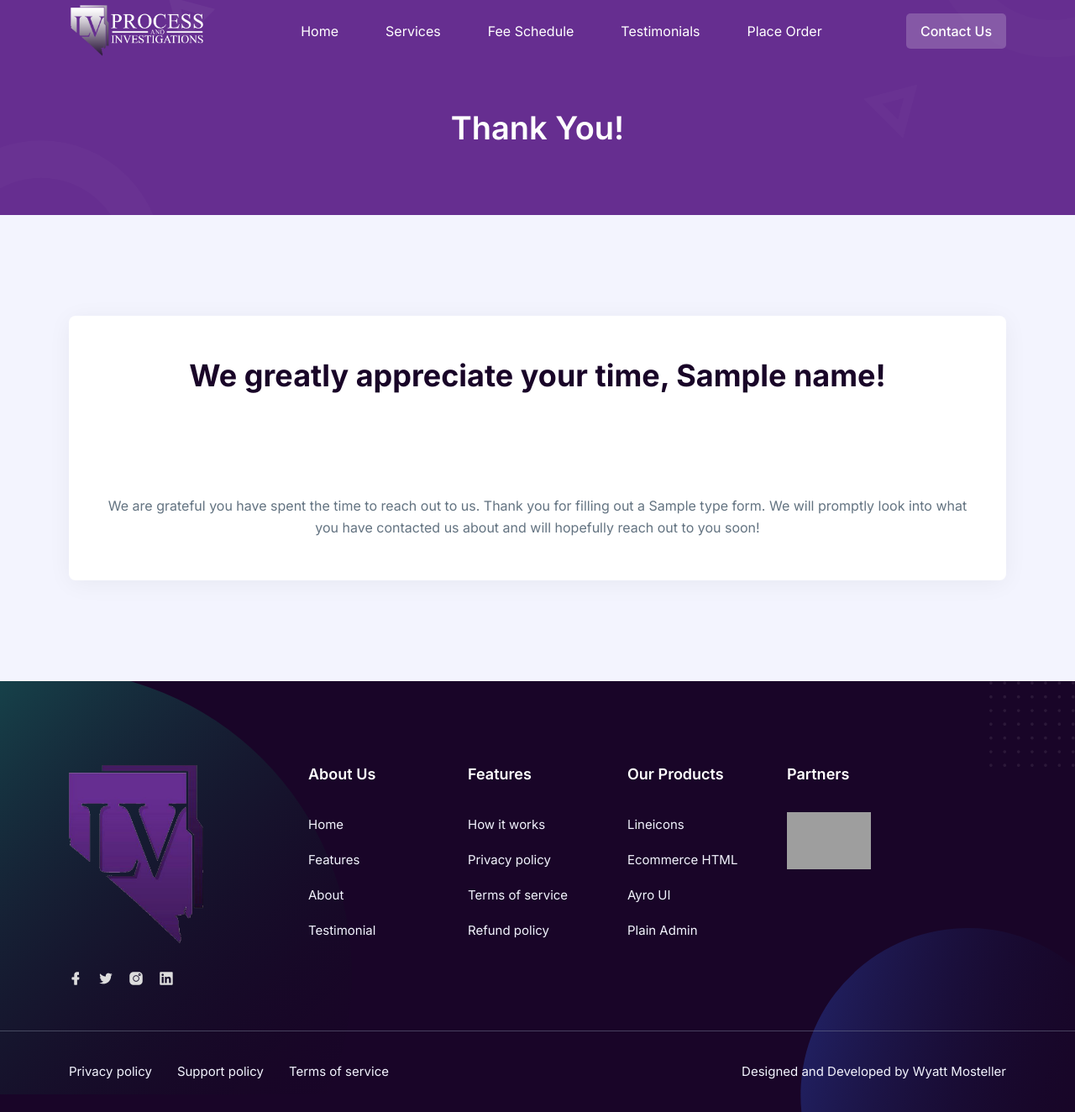
After one commit to WBMost/LVProcess, a Django app: template website/templates/thanks.html in a window 1280 px wide. The commit adds this page. Shown: the whole page at 84% size. Run offline with Django 4.2, Linux system fonts and the light colour scheme; the template is opened without the code that fills it: most values are stand-ins (such as "Sample title", 1, 10 or a date in 2020); some libraries are stand-ins or nearby versions; grey boxes are pictures that could not be loaded.

Commit message:
Fixed titles for certain pages smoothed out emailing for filling out forms

```diff
--- a/website/templates/contact.html
+++ b/website/templates/contact.html
@@ -57,12 +57,6 @@
               <div class="col-xl-4 col-lg-5">
                   <div class="ud-contact-form-wrapper wow fadeInUp"
                       data-wow-delay=".2s">
-                      {% if name %}
-                      <center>
-                          <h3>Thank you, {{name}}!</h3><br><br><br><br>
-                          <p>We have recieved your email and will get back to you shortly.</p><br><br><br>
-                      </center>
-                      {% else %}
                       <h3 class="ud-contact-form-title">Send us a Message</h3>
                       <form action="{% url 'contact' %}" method="post" class="ud-contact-form">
                         {% csrf_token %}
--- a/website/templates/pricing.html
+++ b/website/templates/pricing.html
@@ -1,6 +1,6 @@
 {% extends 'base.html' %}
 {% load static %}
-{% block title %}Pricing{% endblock %}
+{% block title %}Fee Schedule{% endblock %}
 
 {% block content %}
 
--- a/website/templates/services.html
+++ b/website/templates/services.html
@@ -1,6 +1,6 @@
 {% extends 'base.html' %}
 {% load static %}
-{% block title %}About Us{% endblock %}
+{% block title %}Services{% endblock %}
 
 {% block content %}
 
@@ -10,7 +10,7 @@
         <div class="row">
           <div class="col-lg-12">
             <div class="ud-banner-content">
-              <h1>About Page</h1>
+              <h1>Services</h1>
             </div>
           </div>
         </div>
--- /dev/null
+++ b/website/templates/thanks.html
@@ -0,0 +1,50 @@
+{% extends 'base.html' %}
+{% load static %}
+{% block title %}Form Submission{% endblock %}
+
+{% block content %}
+<!-- ====== Banner Start ====== -->
+<section class="ud-page-banner">
+    <div class="container">
+      <div class="row">
+        <div class="col-lg-12">
+          <div class="ud-banner-content">
+            <h1>Thank You!</h1>
+          </div>
+        </div>
+      </div>
+    </div>
+  </section>
+  <!-- ====== Banner End ====== -->
+
+<!-- ====== Testimonials Start ====== -->
+<section id="about" class="ud-about">
+    <div class="container">
+
+        <div class="col-lg-12">
+            <div class="ud-contact-form-wrapper wow fadeInUp"
+                data-wow-delay=".2s">
+                <center>
+                    <h2>
+                        We greatly appreciate your time, {{name}}!
+                    </h2><br><br><br><br><br>
+                    <P>
+                        We are grateful you have spent the time to reach out to us. Thank you for filling out a
+                        {{type}} form.
+                        {% if type == 'testimonial' %}
+                        Make sure to check back soon on the Testimonials page to see if we have added
+                        your testimonial!
+                        {% else %}
+                        We will promptly look into what you have contacted us about and will hopefully reach out
+                        to you soon!
+                        {% endif %}
+                    </P>
+                </center>
+            </div>
+        </div>
+    </div>
+</section>
+
+<!-- ====== Testimonials End ====== -->
+
+{% endblock %}
```
Also changed, not shown: website/templates/testimonials.html (+2 -9 lines).
